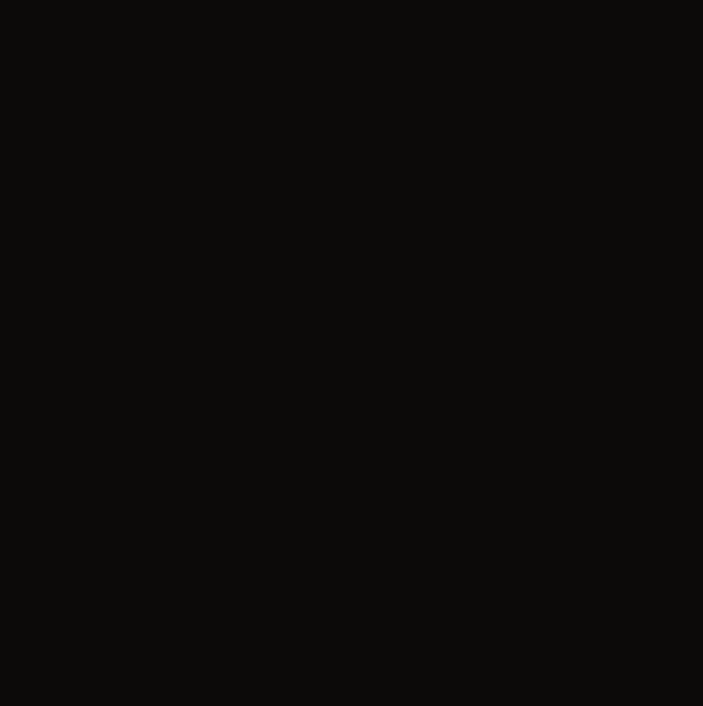
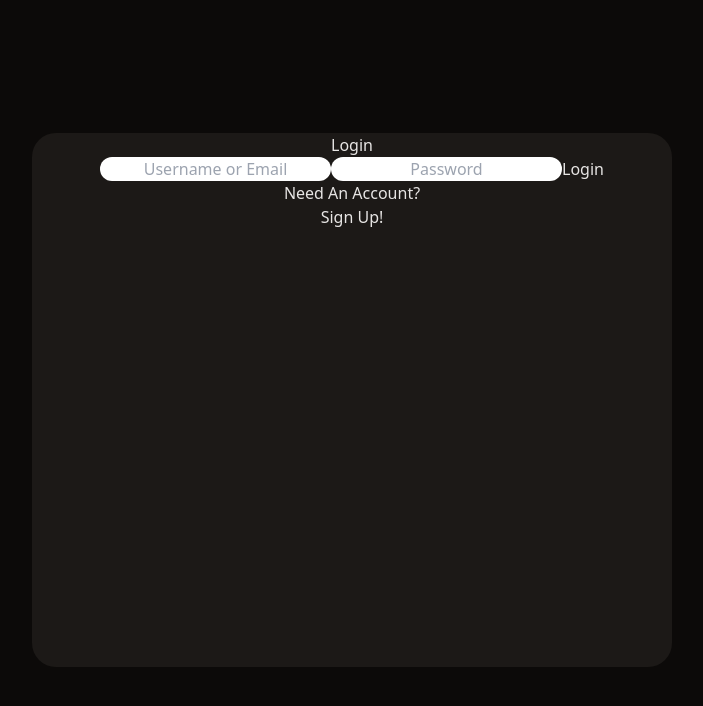
Before and after one commit to TheMythicalOX/Bug-Tracker, a React (Create React App) app in the folder FrontEnd/: page /login in a window 1280 px wide. Before the commit this address had no page. Shown: the top 706 px of the page, without its empty margins (288-991 px from the left). Built offline with nearby package versions, Linux system fonts and the light colour scheme.

Commit message:
added userContext some cleaning

```diff
--- a/FrontEnd/src/App.tsx
+++ b/FrontEnd/src/App.tsx
@@ -1,19 +1,26 @@
-import { BrowserRouter, Routes, Route } from "react-router-dom";
+import { Routes, Route, Navigate, BrowserRouter } from "react-router-dom";
 import Register from "./Register";
 import Login from "./Login";
 import Home from "./Home";
+import { useUserContext } from "./Context";
 
 function App() {
+  const user = useUserContext();
+
   return (
-    <div className="App">
+    <>
       <BrowserRouter>
+        {!user.isLoggedIn &&
+          window.location.pathname !== "/register" &&
+          window.location.pathname !== "/login" && <Navigate to="/login" />}
         <Routes>
-          <Route path="/" element={<Login />} />
-          <Route path="/Register" element={<Register />} />
-          <Route path="/Home" element={<Home />} />
+          <Route path="/" element={<Navigate replace to="/login" />} />
+          <Route path="/login" element={<Login />} />
+          <Route path="/register" element={<Register />} />
+          <Route path="/home" element={<Home />} />
         </Routes>
       </BrowserRouter>
-    </div>
+    </>
   );
 }
 
--- /dev/null
+++ b/FrontEnd/src/Context.tsx
@@ -0,0 +1,54 @@
+import { createContext, useContext, useState } from "react";
+
+type UserContextProviderT = {
+  children: React.ReactNode;
+};
+
+type User = {
+  name: string;
+  password: string;
+};
+
+type UserContextT = {
+  user: User;
+  setUser: React.Dispatch<React.SetStateAction<User>>;
+  isLoggedIn: boolean;
+  setIsLoggedIn: React.Dispatch<React.SetStateAction<boolean>>;
+};
+
+export const UserContext = createContext<UserContextT | null>(null);
+
+export default function UserContextProvider({
+  children,
+}: UserContextProviderT) {
+  const [user, setUser] = useState<User>({
+    name: "",
+    password: "",
+  });
+  const [isLoggedIn, setIsLoggedIn] = useState(false);
+
+  return (
+    <UserContext.Provider
+      value={{
+        user,
+        setUser,
+        isLoggedIn,
+        setIsLoggedIn,
+      }}
+    >
+      {children}
+    </UserContext.Provider>
+  );
+}
+
+export function useUserContext() {
+  const context = useContext(UserContext);
+  //check for cookie
+  // if cookie set user
+
+  if (!context) {
+    throw new Error("test123");
+  }
+
+  return context;
+}
--- a/FrontEnd/src/Home.tsx
+++ b/FrontEnd/src/Home.tsx
@@ -1,18 +1,17 @@
-import { useState } from "react";
 import Navbar from "./Components/Navbar";
-import { Navigate } from "react-router-dom";
+import { useUserContext } from "./Context";
 
 const Home = () => {
-  const [logout, setLogout] = useState(false);
+  const user = useUserContext();
   const handleLogOut = () => {
     // logout
-    setLogout(true);
+    user.setIsLoggedIn(false);
   };
   const name = "Name";
 
   return (
+    <>
       <div className="lg:grid grid-cols-12 max-h-screen">
-      {logout && <Navigate to="/" />}
         <Navbar disabled={"Home"} />
         <div className="lg:grid grid-rows-11 col-span-10">
           <div className="lg:grid grid-cols-3 row-span-1 text-center items-center bg-stone-900 ">
@@ -36,6 +35,7 @@ const Home = () => {
           </div>
         </div>
       </div>
+    </>
   );
 };
 
--- a/FrontEnd/src/Login.tsx
+++ b/FrontEnd/src/Login.tsx
@@ -1,6 +1,7 @@
 import axios from "axios";
 import { useRef, useState } from "react";
 import { Navigate, Link } from "react-router-dom";
+import { useUserContext } from "./Context";
 
 const Login = () => {
   const [isLoggedIn, setIsLoggedIn] = useState(false);
@@ -8,9 +9,13 @@ const Login = () => {
   const [error, setError] = useState<string | null>(null);
   const [name, setName] = useState("");
   const [pwd, setPwd] = useState("");
+  const user = useUserContext();
+  if (user.isLoggedIn) {
+    return <Navigate to="/home" />;
+  }
 
   if (isLoggedIn) {
-    return <Navigate to="/Home" />;
+    return <Navigate to="/home" />;
   }
 
   const handleChange = (e: React.FormEvent<HTMLInputElement>) => {
@@ -22,6 +27,7 @@ const Login = () => {
 
   const handleSubmit = async (e: React.FormEvent) => {
     e.preventDefault();
+    user.setIsLoggedIn(true);
     refError.current = true;
     if (name.indexOf("@") >= 0) name.toLowerCase();
     await axios
@@ -43,6 +49,7 @@ const Login = () => {
     setIsLoggedIn(refError.current);
   };
   return (
+    <>
       <div className="w-screen h-screen grid grid-cols-1 items-center justify-items-center">
         <form className=" bg-stone-900 w-3/6 h-4/6 rounded-3xl items-center justify-items-center">
           <h1 className="">Login</h1>
@@ -70,6 +77,7 @@ const Login = () => {
           <Link to="/Register">Sign Up!</Link>
         </form>
       </div>
+    </>
   );
 };
 
--- a/FrontEnd/src/Register.tsx
+++ b/FrontEnd/src/Register.tsx
@@ -110,7 +110,7 @@ const Register = () => {
   };
 
   return (
-    <div className="Register">
+    <>
       {isReg && <Navigate to="/" />}
       {error && <h1>{error}</h1>}
       <h1>Register</h1>
@@ -151,7 +151,7 @@ const Register = () => {
         />
         <button onClick={handleSubmit}>Register</button>
       </form>
-    </div>
+    </>
   );
 };
 
--- a/FrontEnd/src/index.tsx
+++ b/FrontEnd/src/index.tsx
@@ -2,12 +2,15 @@ import React from "react";
 import ReactDOM from "react-dom/client";
 import App from "./App";
 import "./index.css";
+import UserContextProvider from "./Context";
 
 const root = ReactDOM.createRoot(
   document.getElementById("root") as HTMLElement
 );
 root.render(
   <React.StrictMode>
-    <App />
+    <UserContextProvider>
+      <App />
+    </UserContextProvider>
   </React.StrictMode>
 );
```
Lines whose indentation alone changed are shown as unchanged.
